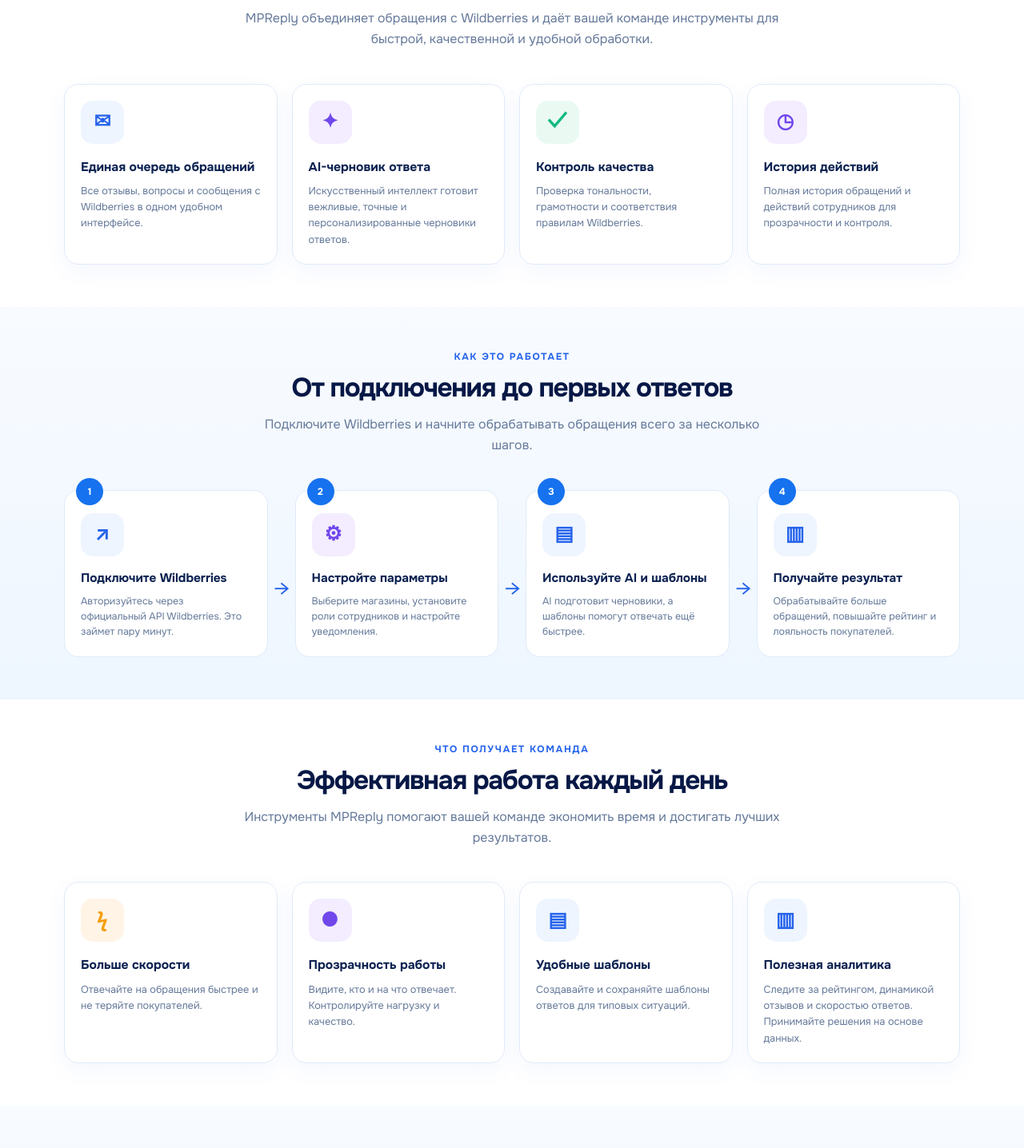
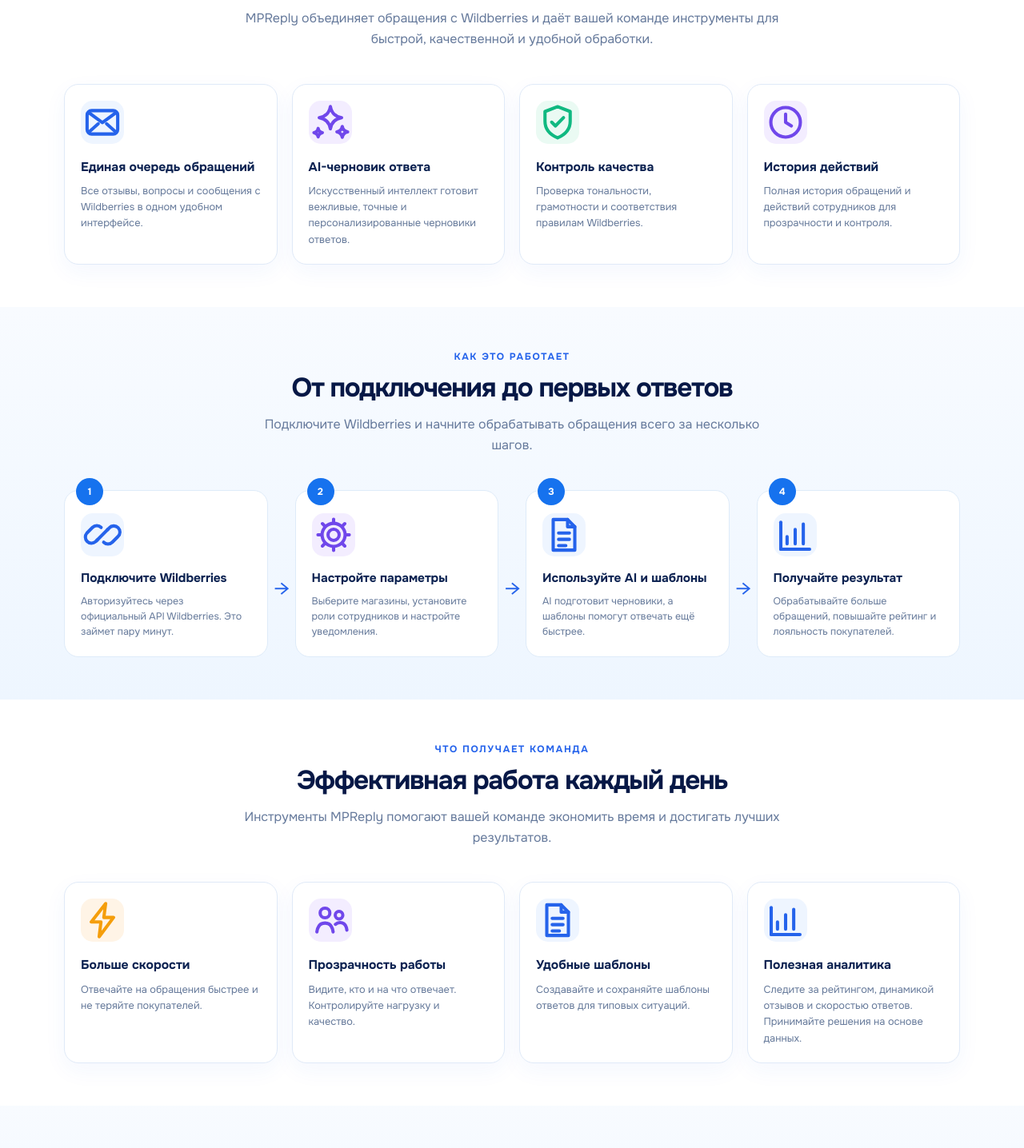
Before and after one commit to fedorovich-web/mpreply, a Next.js app in the folder apps/web/: page /marketplaces/wildberries in a window 1280 px wide. Shown: the part 875-2311 px from the top of the page at 80% size. Built offline with nearby package versions, Linux system fonts and the light colour scheme; no server answers.

Commit message:
refactor(web): use polished public icons on marketplace detail

```diff
--- a/apps/web/components/public-site/MarketplaceLanding.tsx
+++ b/apps/web/components/public-site/MarketplaceLanding.tsx
@@ -2,11 +2,14 @@ import Image from "next/image";
 import Link from "next/link";
 
 import type { MarketplaceConfig, MarketplaceKey } from "../../lib/site-config";
+import { PublicIcon, type PublicIconName } from "./PublicIcon";
 import { PublicShell } from "./PublicShell";
 
 type MarketplaceLandingProps = {
   marketplace: MarketplaceConfig;
 };
+
+type Tone = "blue" | "purple" | "green" | "orange";
 
 const marketplaceLogos: Record<MarketplaceKey, { src: string; width: number; height: number }> = {
   wildberries: { src: "/images/marketplaces/wildberries.webp", width: 432, height: 188 },
@@ -19,26 +22,26 @@ export function MarketplaceLanding({ marketplace }: MarketplaceLandingProps) {
   const platformLabel = marketplace.name === "Wildberries" ? "WILDBERRIES" : marketplace.name.toUpperCase();
   const logo = marketplaceLogos[marketplace.key];
 
-  const toolCards = [
-    ["✉", "blue", "Единая очередь обращений", `Все отзывы, вопросы и сообщения с ${marketplace.name} в одном удобном интерфейсе.`],
-    ["✦", "purple", "AI-черновик ответа", "Искусственный интеллект готовит вежливые, точные и персонализированные черновики ответов."],
-    ["✓", "green", "Контроль качества", `Проверка тональности, грамотности и соответствия правилам ${marketplace.name}.`],
-    ["◷", "purple", "История действий", "Полная история обращений и действий сотрудников для прозрачности и контроля."],
-  ] as const;
+  const toolCards: readonly [PublicIconName, Tone, string, string][] = [
+    ["inbox", "blue", "Единая очередь обращений", `Все отзывы, вопросы и сообщения с ${marketplace.name} в одном удобном интерфейсе.`],
+    ["sparkles", "purple", "AI-черновик ответа", "Искусственный интеллект готовит вежливые, точные и персонализированные черновики ответов."],
+    ["shield-check", "green", "Контроль качества", `Проверка тональности, грамотности и соответствия правилам ${marketplace.name}.`],
+    ["clock", "purple", "История действий", "Полная история обращений и действий сотрудников для прозрачности и контроля."],
+  ];
 
-  const steps = [
-    ["1", "↗", `Подключите ${marketplace.name}`, `Авторизуйтесь через официальный API ${marketplace.name}. Это займет пару минут.`],
-    ["2", "⚙", "Настройте параметры", "Выберите магазины, установите роли сотрудников и настройте уведомления."],
-    ["3", "▤", "Используйте AI и шаблоны", "AI подготовит черновики, а шаблоны помогут отвечать ещё быстрее."],
-    ["4", "▥", "Получайте результат", "Обрабатывайте больше обращений, повышайте рейтинг и лояльность покупателей."],
-  ] as const;
+  const steps: readonly [string, PublicIconName, string, string][] = [
+    ["1", "link", `Подключите ${marketplace.name}`, `Авторизуйтесь через официальный API ${marketplace.name}. Это займет пару минут.`],
+    ["2", "gear", "Настройте параметры", "Выберите магазины, установите роли сотрудников и настройте уведомления."],
+    ["3", "document", "Используйте AI и шаблоны", "AI подготовит черновики, а шаблоны помогут отвечать ещё быстрее."],
+    ["4", "chart", "Получайте результат", "Обрабатывайте больше обращений, повышайте рейтинг и лояльность покупателей."],
+  ];
 
-  const dailyBenefits = [
-    ["ϟ", "orange", "Больше скорости", "Отвечайте на обращения быстрее и не теряйте покупателей."],
-    ["●", "purple", "Прозрачность работы", "Видите, кто и на что отвечает. Контролируйте нагрузку и качество."],
-    ["▤", "blue", "Удобные шаблоны", "Создавайте и сохраняйте шаблоны ответов для типовых ситуаций."],
-    ["▥", "blue", "Полезная аналитика", "Следите за рейтингом, динамикой отзывов и скоростью ответов. Принимайте решения на основе данных."],
-  ] as const;
+  const dailyBenefits: readonly [PublicIconName, Tone, string, string][] = [
+    ["lightning", "orange", "Больше скорости", "Отвечайте на обращения быстрее и не теряйте покупателей."],
+    ["users", "purple", "Прозрачность работы", "Видите, кто и на что отвечает. Контролируйте нагрузку и качество."],
+    ["document", "blue", "Удобные шаблоны", "Создавайте и сохраняйте шаблоны ответов для типовых ситуаций."],
+    ["chart", "blue", "Полезная аналитика", "Следите за рейтингом, динамикой отзывов и скоростью ответов. Принимайте решения на основе данных."],
+  ];
 
   const faq = [
     [`Как подключить ${marketplace.name}?`, `Подключение занимает несколько минут через официальный API ${marketplace.name}.`],
@@ -86,7 +89,7 @@ export function MarketplaceLanding({ marketplace }: MarketplaceLandingProps) {
               </div>
 
               <div className="detail-app-window">
-                <div className="detail-app-top"><span aria-hidden="true">▰</span> MPReply</div>
+                <div className="detail-app-top">MPReply</div>
                 <div className="detail-app-body">
                   <aside className="detail-sidebar" aria-hidden="true">
                     <strong>Все обращения · 24</strong>
@@ -110,7 +113,7 @@ export function MarketplaceLanding({ marketplace }: MarketplaceLandingProps) {
               </div>
 
               <div className="detail-ai-card">
-                <strong>AI ✦</strong>
+                <strong><PublicIcon name="sparkles" className="public-inline-icon" /> AI</strong>
                 <p>Здравствуйте! Поставка ожидается в ближайшее время. Мы сообщим, как только товар появится на складе.</p>
                 <span>Использовать ответ</span>
               </div>
@@ -129,7 +132,7 @@ export function MarketplaceLanding({ marketplace }: MarketplaceLandingProps) {
             <div className="marketplace-detail-tools">
               {toolCards.map(([icon, tone, title, text]) => (
                 <article className="detail-tool-card" key={title}>
-                  <span className={`mockup-icon-chip ${tone === "blue" ? "" : tone}`} aria-hidden="true">{icon}</span>
+                  <span className={`mockup-icon-chip ${tone === "blue" ? "" : tone}`} aria-hidden="true"><PublicIcon name={icon} /></span>
                   <h3>{title}</h3>
                   <p>{text}</p>
                 </article>
@@ -149,7 +152,7 @@ export function MarketplaceLanding({ marketplace }: MarketplaceLandingProps) {
               {steps.map(([number, icon, title, text], index) => (
                 <article className="detail-step-card" key={number}>
                   <span className="detail-step-number">{number}</span>
-                  <span className={`mockup-icon-chip ${index === 1 ? "purple" : ""}`} aria-hidden="true">{icon}</span>
+                  <span className={`mockup-icon-chip ${index === 1 ? "purple" : ""}`} aria-hidden="true"><PublicIcon name={icon} /></span>
                   <h3>{title}</h3>
                   <p>{text}</p>
                 </article>
@@ -168,7 +171,7 @@ export function MarketplaceLanding({ marketplace }: MarketplaceLandingProps) {
             <div className="marketplace-detail-benefits">
               {dailyBenefits.map(([icon, tone, title, text]) => (
                 <article className="detail-benefit-card" key={title}>
-                  <span className={`mockup-icon-chip ${tone === "blue" ? "" : tone}`} aria-hidden="true">{icon}</span>
+                  <span className={`mockup-icon-chip ${tone === "blue" ? "" : tone}`} aria-hidden="true"><PublicIcon name={icon} /></span>
                   <h3>{title}</h3>
                   <p>{text}</p>
                 </article>
```
